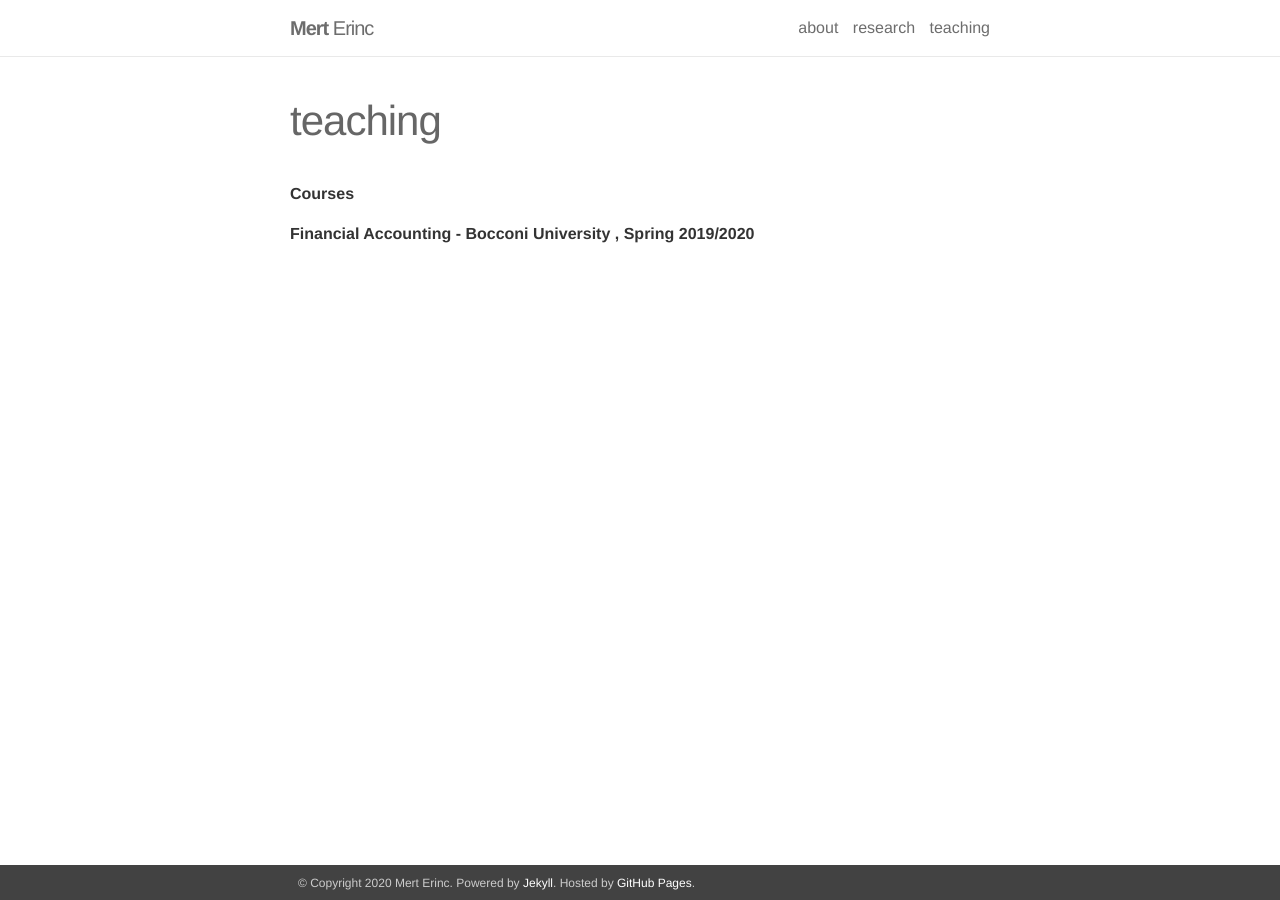
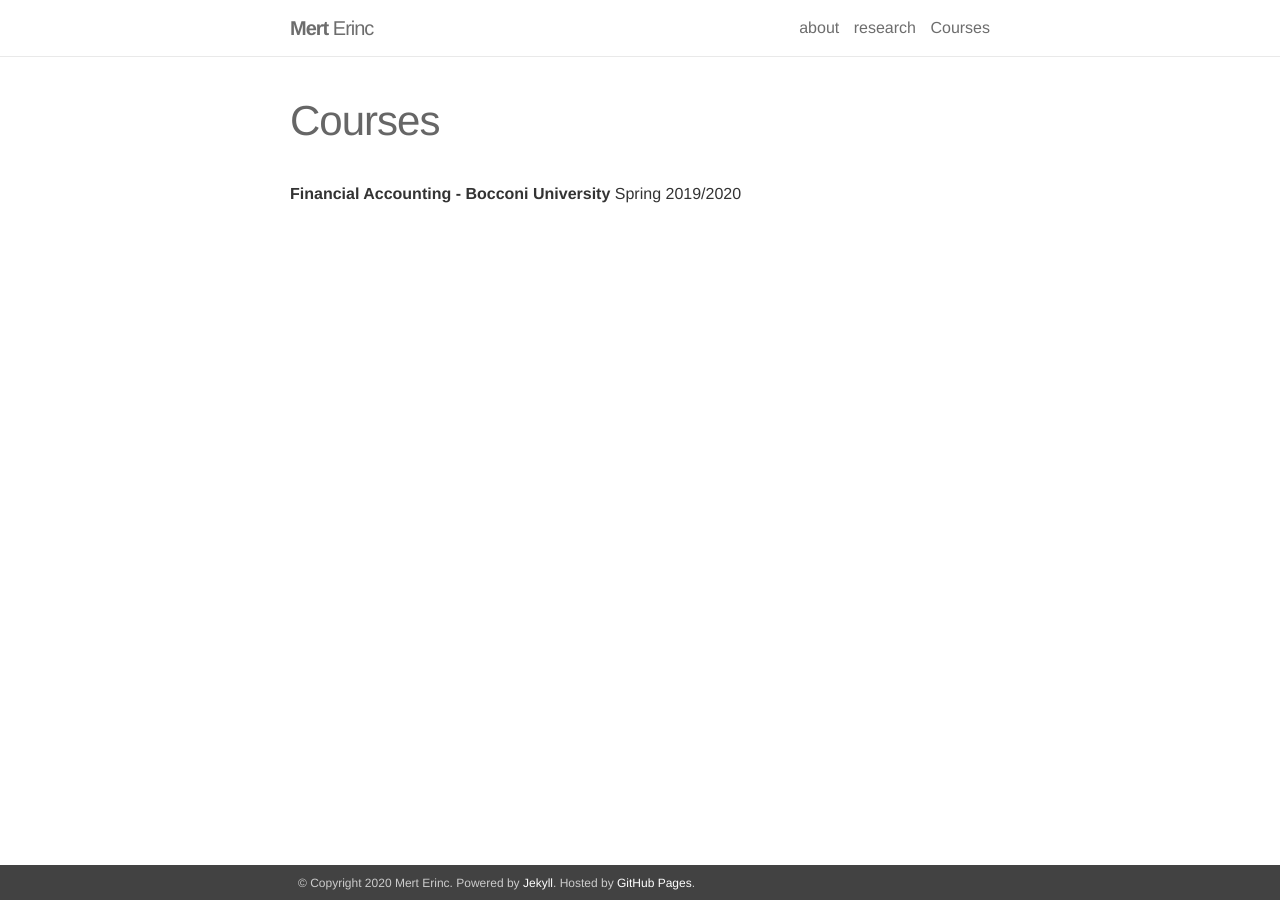
Before and after one commit to mrterinc/mrterinc.github.io, a Jekyll site: the page built from _pages/teaching.md, in a window 1280 px wide. Built offline with Jekyll 4.4.1, drawn with Linux system fonts in a browser that asks for light colours.

Commit message:
updated page

```diff
--- a/_pages/teaching.md
+++ b/_pages/teaching.md
@@ -1,9 +1,8 @@
 ---
 layout: page
-title: teaching
+title: Courses
 permalink: /teaching/
 description:
 ---
-<strong>Courses</strong>
 
-**Financial Accounting - Bocconi University , Spring 2019/2020**
+**Financial Accounting - Bocconi University** Spring 2019/2020
```
